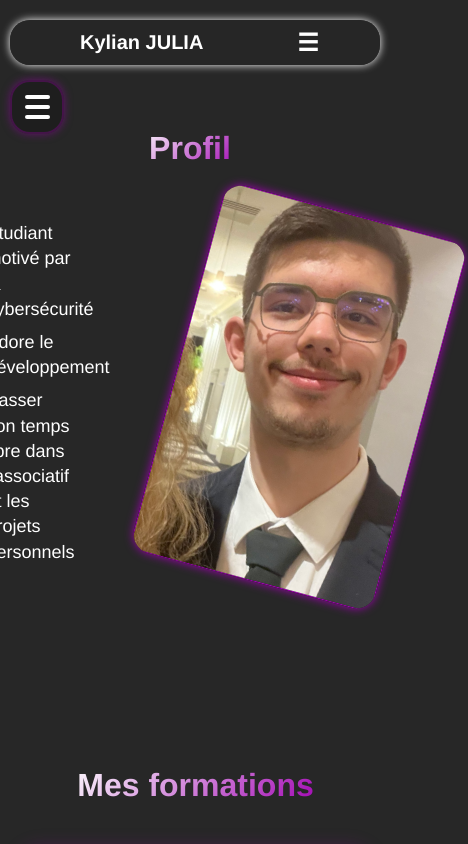
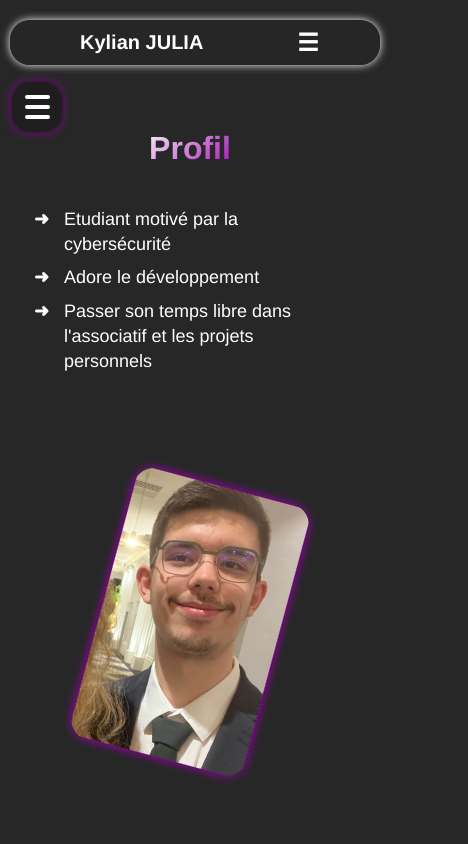
Before and after one commit to kylianjoff/kylianjulia, an Angular app: page /about in a window 390 px wide. Shown: the top 844 px of the page, 468 px wide, since content can reach past the window. Built offline with nearby package versions, Linux system fonts and the light colour scheme; what ngx-markdown would draw is missing.

Commit message:
profil content responsive fix

```diff
--- a/src/app/about/about.css
+++ b/src/app/about/about.css
@@ -216,6 +216,21 @@ section h2 {
 
 .profil-picture img:hover {
     transform: scale(1.1);
+}
+
+@media (max-width: 780px) {
+    .profil-content {
+        flex-direction: column;
+    }
+
+    .profil-text {
+        width: 80vw;
+    }
+
+    .profil-picture {
+        width: 180px;
+        height: 280px;
+    }
 }
 
 /* Sections formations et expériences */
```
